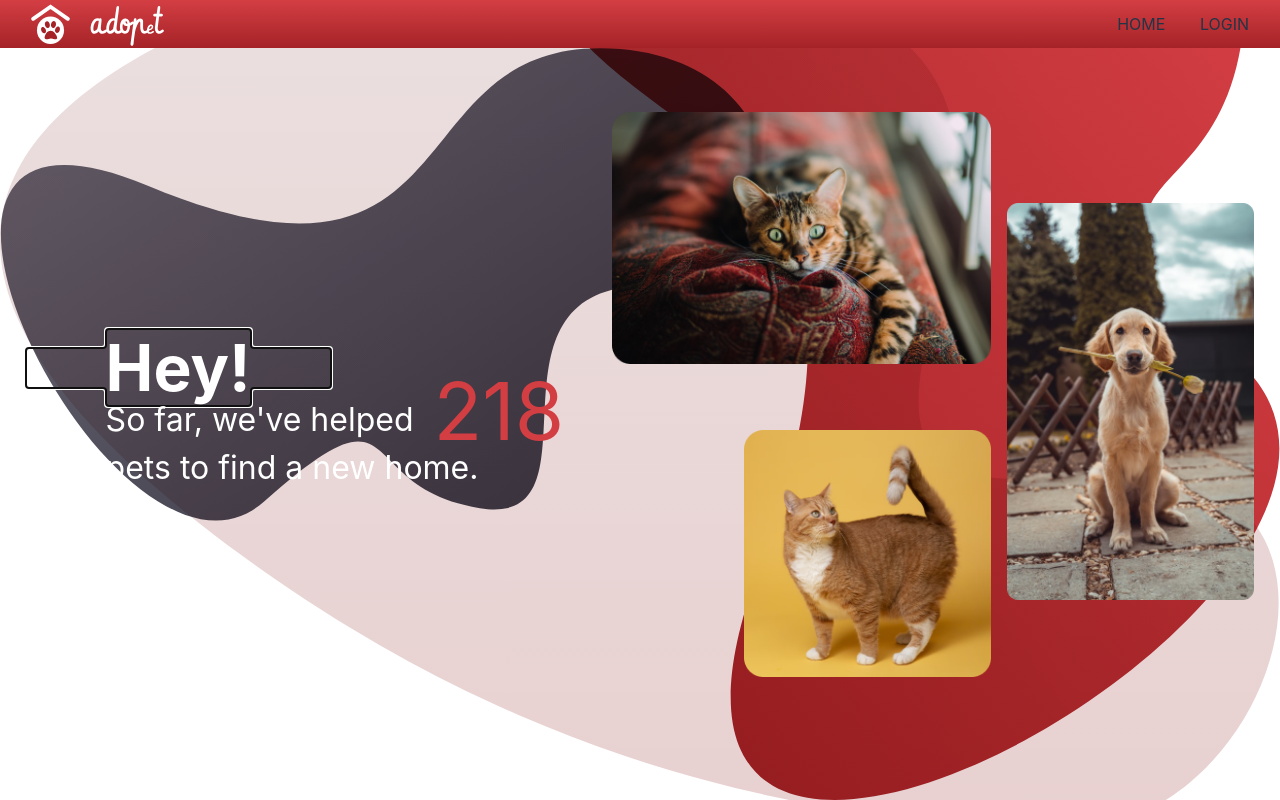
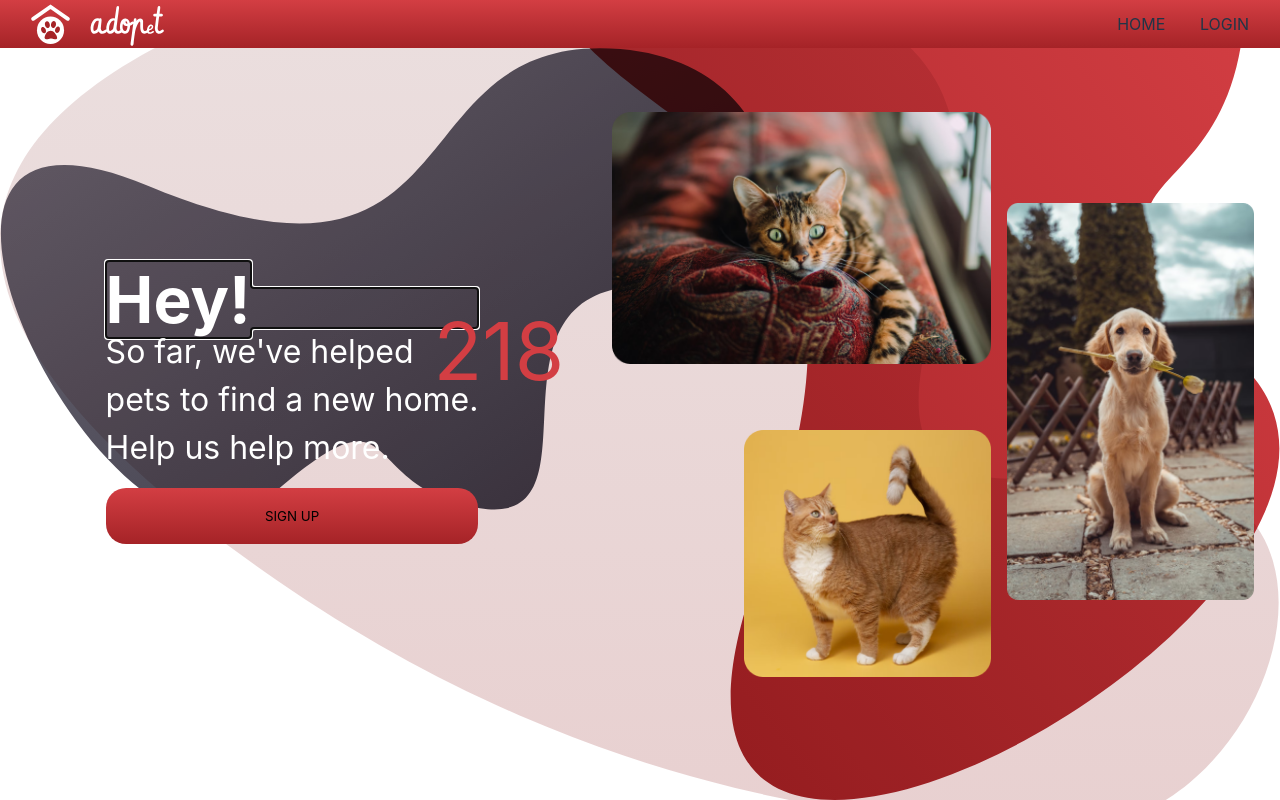
Before and after one commit to adopet-github/adopet, a Svelte app in the folder client/: page / in a window 1280 px wide. Built offline with nearby package versions, Linux system fonts and the light colour scheme.

Commit message:
[feat]:[home/button]: updated home page and made button component

```diff
--- /dev/null
+++ b/client/src/Components/Button.svelte
@@ -0,0 +1,48 @@
+<script>
+  import { createEventDispatcher } from 'svelte';
+
+  const dispatch = createEventDispatcher();
+
+  export let text;
+  export let colour = 'red';
+
+  const handleClick = () => {
+    dispatch('click', {});
+  };
+</script>
+
+{#if colour === 'red'}
+  <button class="primary" on:click={handleClick}>{text}</button>
+{:else}
+  <button class="secondary" on:click={handleClick}>{text}</button>
+{/if}
+
+<style>
+  button.primary {
+    background: #d33e43;
+    background: linear-gradient(180deg, #d33e43 0%, #a52327 100%);
+    margin-top: 1rem;
+    margin-bottom: 1rem;
+    padding: 20px 20px;
+    width: 100%;
+    border-radius: 20px;
+  }
+  button.primary:hover {
+    background: #a52327;
+    background: linear-gradient(180deg, #a52327 0%, #6b1316 100%);
+  }
+  button.secondary {
+    color: #282829;
+    background: #e7e7e7;
+    background: linear-gradient(180deg, #e7e7e7 0%, #afafaf 100%);
+    margin-top: 1rem;
+    margin-bottom: 1rem;
+    padding: 20px 20px;
+    width: 100%;
+    border-radius: 20px;
+  }
+  button.secondary:hover {
+    background: #afafaf;
+    background: linear-gradient(180deg, #afafaf 0%, #797979 100%);
+  }
+</style>
--- a/client/src/Pages/Home.svelte
+++ b/client/src/Pages/Home.svelte
@@ -2,12 +2,27 @@
   import dog from '../assets/imgs/flower_dog.png';
   import redCat from '../assets/imgs/red_cat.png';
   import yellowCat from '../assets/imgs/yellow_cat.png';
+
+  import Button from '../Components/Button.svelte';
+  import { useNavigate } from 'svelte-navigator';
+
+  const navigate = useNavigate();
+
+  const handleClick = () => {
+    navigate('/login');
+  };
 </script>
 
 <div class="main-container">
   <div class="content-left">
-    <h1>Hey!</h1>
-    <p>So far, we've helped <span>218</span> <br /> pets to find a new home.</p>
+    <div class="left-text">
+      <h1>Hey!</h1>
+      <p>
+        So far, we've helped <span>218</span> <br /> pets to find a new home.
+      </p>
+      <p>Help us help more.</p>
+      <Button text={'SIGN UP'} colour={'red'} on:click={handleClick} />
+    </div>
   </div>
   <div class="content-right">
     <div class="grid-container">
@@ -52,13 +67,12 @@
 
   h1 {
     font-size: 4rem;
-    padding: 0.5rem 5rem;
+    padding-bottom: 1rem;
     align-self: flex-start;
   }
 
   p {
     position: relative;
-    padding: 0.5rem 5rem;
     font-size: 2rem;
     line-height: 3rem;
   }
@@ -72,6 +86,10 @@
   }
   .content-left {
     align-items: flex-start;
+  }
+
+  .left-text {
+    padding-left: 5rem;
   }
 
   .content-right {
```
